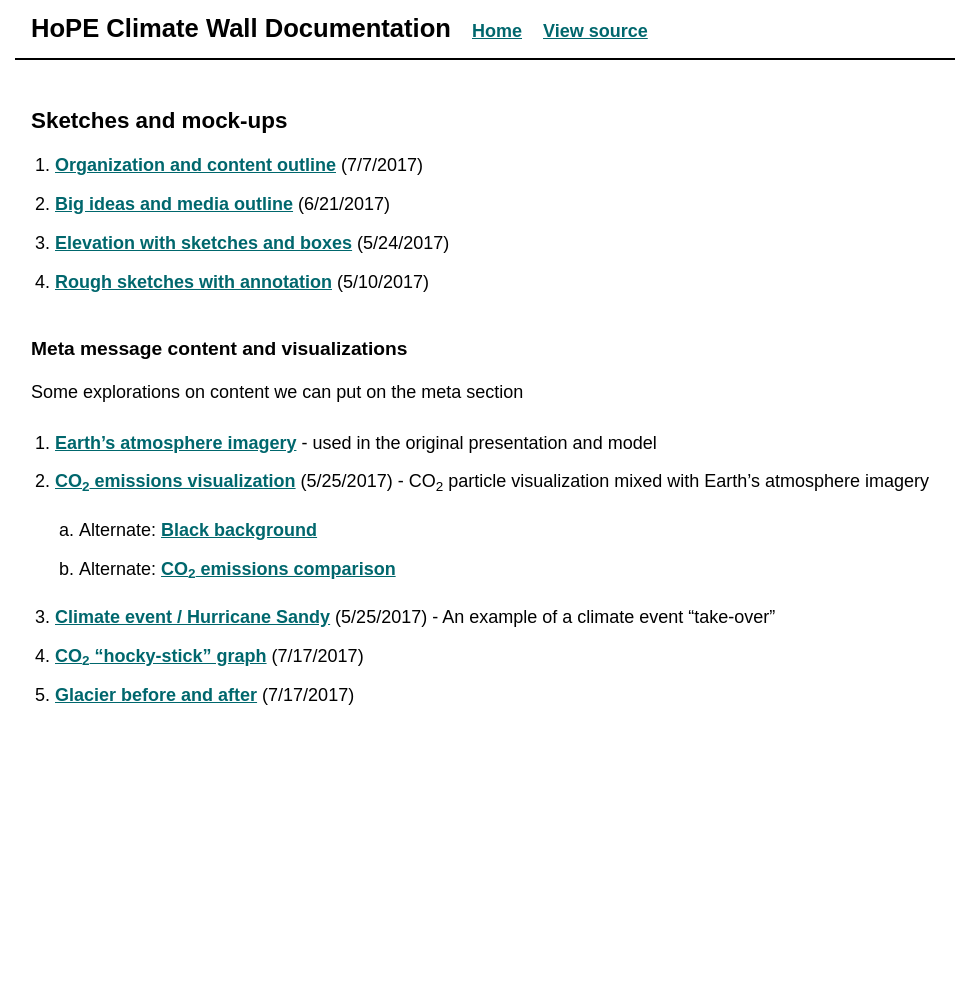
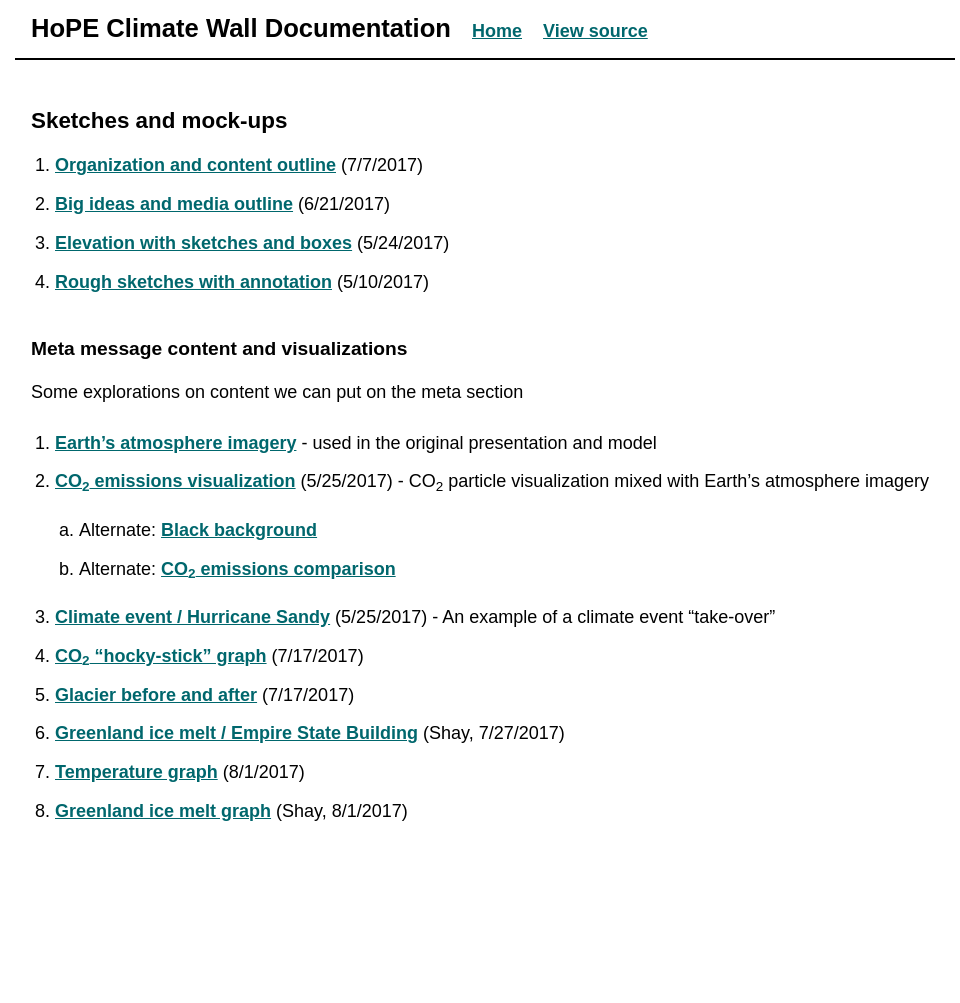
Before and after one commit to beefoo/climate-wall-docs, a Jekyll site: the page built from _design/sketches.md, in a window 1280 px wide. Shown: the whole page, without its empty margins (155-1115 px from the left). Built offline with Jekyll 4.4.1, drawn with Linux system fonts in a browser that asks for light colours; before the commit the page ends 900 px from its top, so only the background shows below that.

Commit message:
add meta videos and user research session

```diff
--- a/_design/sketches.md
+++ b/_design/sketches.md
@@ -16,9 +16,12 @@ title: Sketches and mock-ups
 Some explorations on content we can put on the meta section
 
 1. [Earth's atmosphere imagery](https://s3.amazonaws.com/brianfoo-amnh/climateWallVideo.mp4) - used in the original presentation and model
-2. [CO<sub>2</sub> emissions visualization](https://s3.amazonaws.com/brianfoo-amnh/climateWallVideo_co2.mp4)  (5/25/2017) - CO<sub>2</sub> particle visualization mixed with Earth's atmosphere imagery
+1. [CO<sub>2</sub> emissions visualization](https://s3.amazonaws.com/brianfoo-amnh/climateWallVideo_co2.mp4)  (5/25/2017) - CO<sub>2</sub> particle visualization mixed with Earth's atmosphere imagery
    1. Alternate: [Black background](https://s3.amazonaws.com/brianfoo-amnh/climateWallVideo_co2b_nobg.mp4)
-   2. Alternate: [CO<sub>2</sub> emissions comparison](https://s3.amazonaws.com/brianfoo-amnh/climateWallVideo_co2-compare.mp4)
-3. [Climate event / Hurricane Sandy](https://s3.amazonaws.com/brianfoo-amnh/climateWallVideo_sandy.mp4) (5/25/2017) - An example of a climate event "take-over"
-4. [CO<sub>2</sub> "hocky-stick" graph](https://s3.amazonaws.com/brianfoo-amnh/climateWallVideo_co2_graph.mp4) (7/17/2017)
-5. [Glacier before and after](https://s3.amazonaws.com/brianfoo-amnh/climateWallVideo_glacier.mp4) (7/17/2017)
+   1. Alternate: [CO<sub>2</sub> emissions comparison](https://s3.amazonaws.com/brianfoo-amnh/climateWallVideo_co2-compare.mp4)
+1. [Climate event / Hurricane Sandy](https://s3.amazonaws.com/brianfoo-amnh/climateWallVideo_sandy.mp4) (5/25/2017) - An example of a climate event "take-over"
+1. [CO<sub>2</sub> "hocky-stick" graph](https://s3.amazonaws.com/brianfoo-amnh/climateWallVideo_co2_graph.mp4) (7/17/2017)
+1. [Glacier before and after](https://s3.amazonaws.com/brianfoo-amnh/climateWallVideo_glacier.mp4) (7/17/2017)
+1. [Greenland ice melt / Empire State Building](https://s3.amazonaws.com/brianfoo-amnh/climateWallVideo_greenland_esb.mp4) (Shay, 7/27/2017)
+1. [Temperature graph](https://s3.amazonaws.com/brianfoo-amnh/climateWallVideo_temperature_02.mp4) (8/1/2017)
+1. [Greenland ice melt graph](https://s3.amazonaws.com/brianfoo-amnh/climateWallVideo_greenland_graph.mp4) (Shay, 8/1/2017)
```
Also changed, not shown: _research/studies.md (+3 -2 lines), 1 other file.
